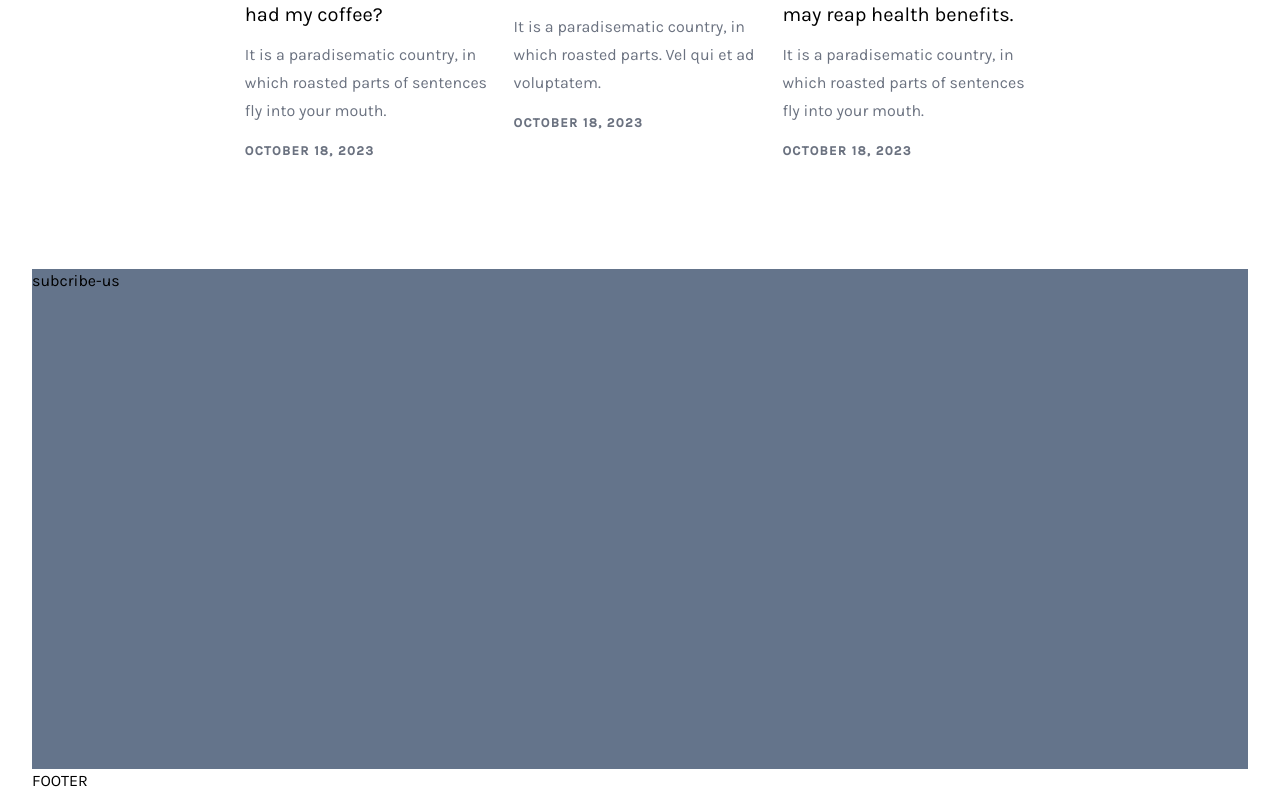
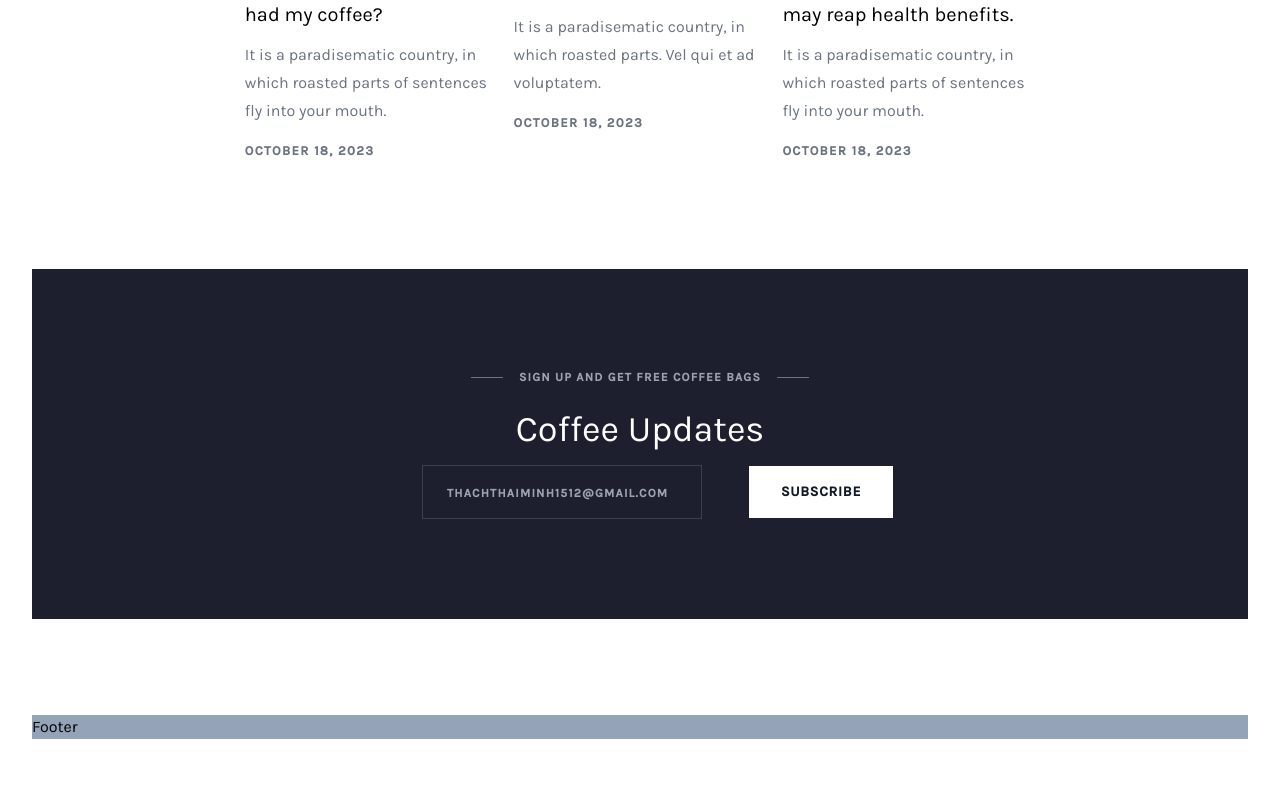
Before and after one commit to thachthaiminh/Learn-TailwindCSS-Coffee-Style, a React (Vite) app in the folder Learn-TailwindCSS-Coffee-Style/: page / in a window 1280 px wide. Shown: the part 4905-5698 px from the top of the page. After the commit the page ends 5644 px from the top, so only its background shows below. Built offline with nearby package versions, Linux system fonts and the light colour scheme.

Commit message:
Add SubscribeUs.

```diff
--- a/Learn-TailwindCSS-Coffee-Style/src/App.jsx
+++ b/Learn-TailwindCSS-Coffee-Style/src/App.jsx
@@ -1,5 +1,6 @@
 import Main from "./components/Main";
 import Nav from "./components/Nav";
+import Footer from "./components/products/Footer";
 
 function App() {
   return (
@@ -12,7 +13,9 @@ function App() {
           <main>
             <Main></Main>
           </main>
-          <footer>FOOTER</footer>
+          <footer>
+            <Footer></Footer>
+          </footer>
         </div>
         {/* End content-wrapper  */}
       </div>
--- /dev/null
+++ b/Learn-TailwindCSS-Coffee-Style/src/components/products/Footer.jsx
@@ -0,0 +1,5 @@
+function Footer() {
+  return <div className="h-350px bg-slate-400">Footer</div>;
+}
+
+export default Footer;
--- a/Learn-TailwindCSS-Coffee-Style/src/components/products/SubscribeUs.jsx
+++ b/Learn-TailwindCSS-Coffee-Style/src/components/products/SubscribeUs.jsx
@@ -1,7 +1,35 @@
 function SubscribeUs() {
   return (
     <div>
-      <div className="subcribe-us h-[500px] bg-slate-500">subcribe-us</div>
+      <div className="subcribe-us h-[350px] bg-[#1d1f2e] flex flex-col justify-center items-center mb-24">
+        <div className="flex justify-center items-center px-6 xs:px-0 mb-6">
+          <div className="w-8 h-px bg-gray-500"></div>
+          <div className="uppercase mx-4 tracking-widest text-gray-400  font-bold text-xs text-center">
+            SIGN UP AND GET FREE COFFEE BAGS
+          </div>
+          <div className="w-8 h-px bg-gray-500"></div>
+        </div>
+        <div className="text-4xl mb-4 text-white">Coffee Updates</div>
+        <div className="ttm-form">
+          <div className="flex flex-col md:flex-row justify-center items-center gap-3">
+            <div className="ttm-form-item text-center">
+              <input
+                type="email"
+                placeholder="thachthaiminh1512@gmail.com"
+                className="px-6 py-4 w-[350px] max-w-[80%] xs:max-w-full bg-inherit border-[1px] border-gray-700 outline-none text-white leading-5 hover:border-gray-300 duration-500 focus:border-gray-300 placeholder:uppercase placeholder:text-xs placeholder:tracking-widest placeholder:font-semibold"
+              ></input>
+            </div>
+            <div className="ttm-form-item">
+              <button
+                type="submit"
+                className="ttm-button bg-white text-gray-900 w-max"
+              >
+                Subscribe
+              </button>
+            </div>
+          </div>
+        </div>
+      </div>
     </div>
   );
 }
```
